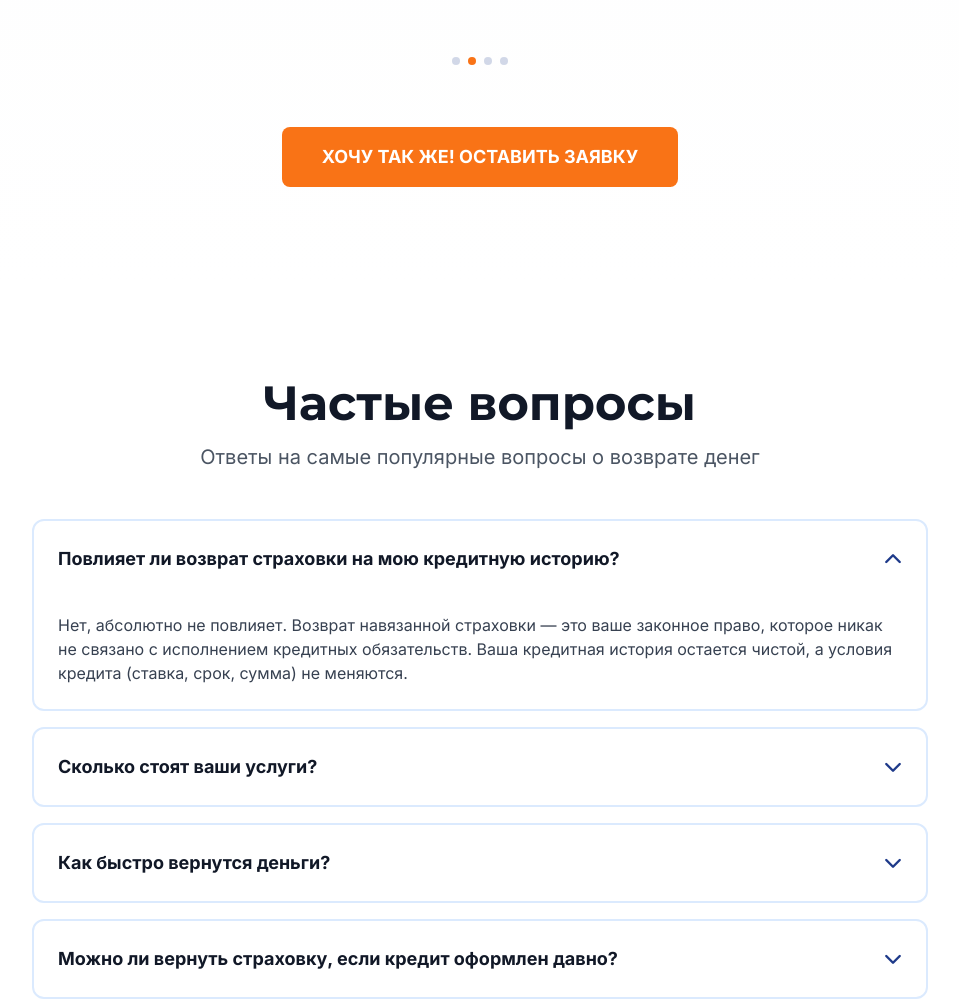
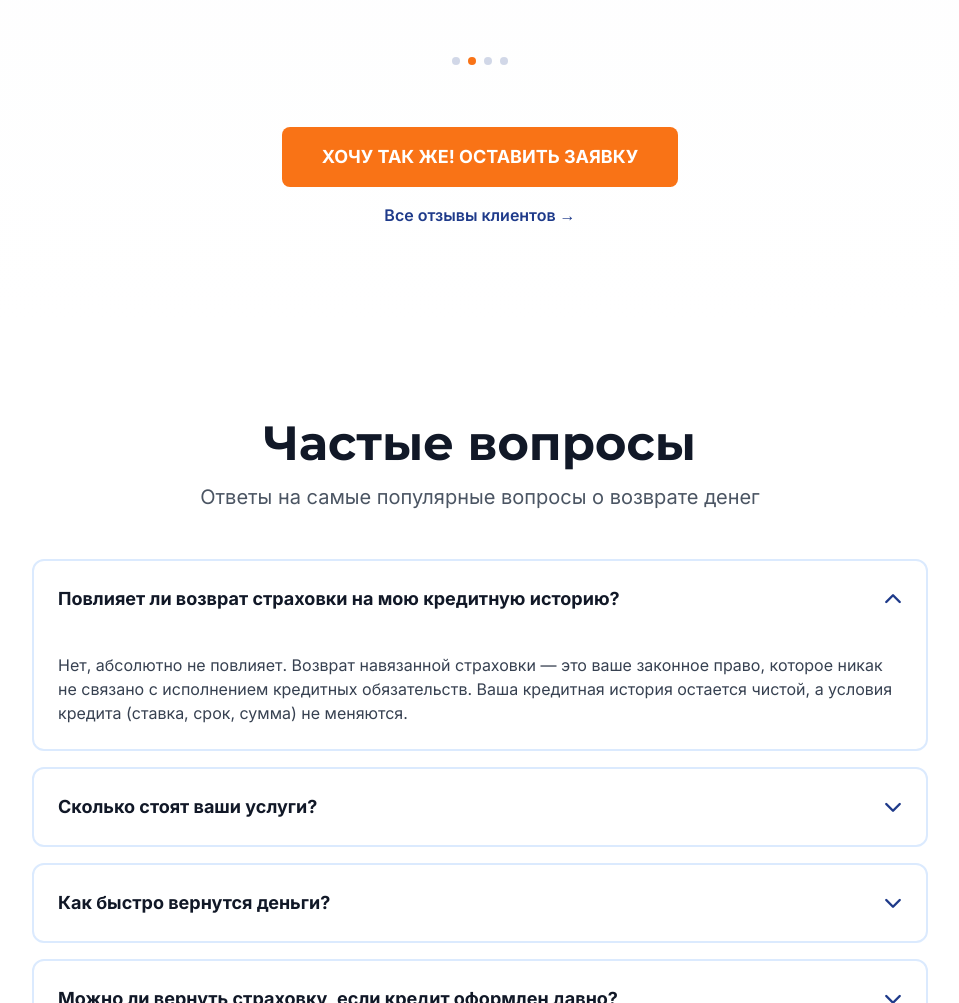
Before and after one commit to ExecuteTyT/Comebackissue, a website: page index.html in a window 1280 px wide. Shown: the part 8860-9863 px from the top of the page, without its empty margins (160-1119 px from the left). Drawn offline with nearby package versions, Linux system fonts and the light colour scheme; no server answers.

Commit message:
Added More details button after reviews section

```diff
--- a/index.html
+++ b/index.html
@@ -1290,10 +1290,15 @@
             <div class="swiper-pagination"></div>
         </div>
 
-        <div class="text-center" data-aos="fade-up">
+        <div class="text-center space-y-4" data-aos="fade-up">
             <button onclick="openModal()" class="bg-secondary hover:bg-orange-600 text-white font-bold text-lg px-10 py-4 rounded-lg transition-all duration-300 transform hover:scale-105 hover:shadow-xl">
                 ХОЧУ ТАК ЖЕ! ОСТАВИТЬ ЗАЯВКУ
             </button>
+            <div>
+                <a href="/otzyvy/" class="inline-block text-primary hover:text-secondary font-semibold text-base transition">
+                    Все отзывы клиентов →
+                </a>
+            </div>
         </div>
     </div>
 </section>
```
